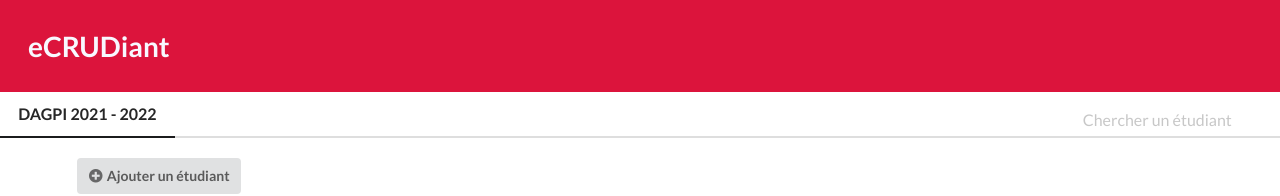
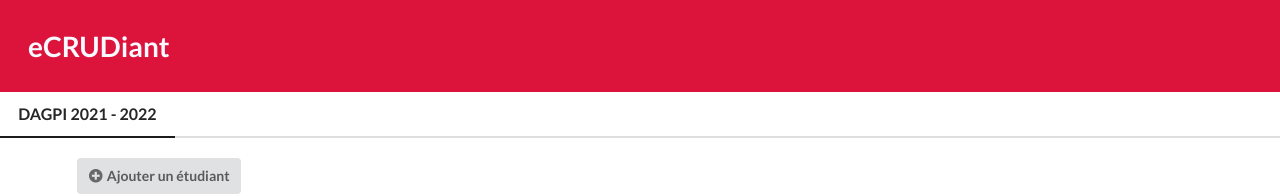
Before and after one commit to FlorianGomas/ecrudiant-front, an Angular app: page /etudiants in a window 1280 px wide. Shown: the top 196 px of the page. Built offline with nearby package versions, Linux system fonts and the light colour scheme; no server answers.

Commit message:
Suppression de la bar de recherche

```diff
--- a/src/app/recherche/recherche.component.html
+++ b/src/app/recherche/recherche.component.html
@@ -3,11 +3,4 @@
     <div class="header active item">
         DAGPI 2021 - 2022
     </div>
-    <div class="secondary right menu">
-        <div class="right aligned category search item">
-            <div class="ui transparent input">
-                <input class="prompt" type="text" placeholder="Chercher un étudiant" id="recherche">
-            </div>
-        </div>
-    </div>
 </div>
```
